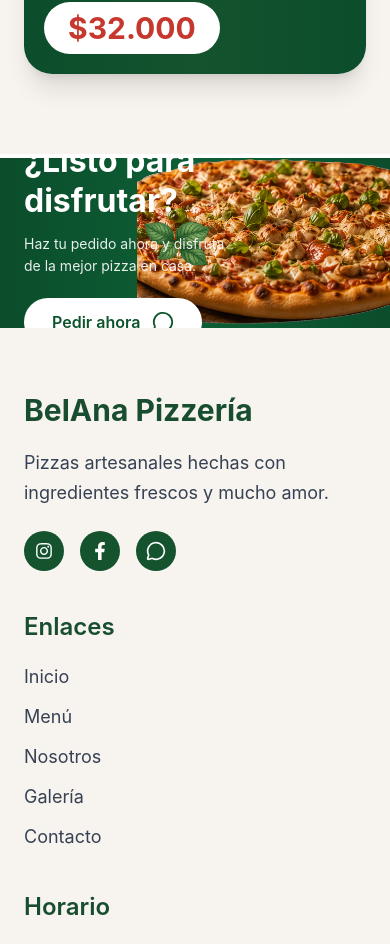
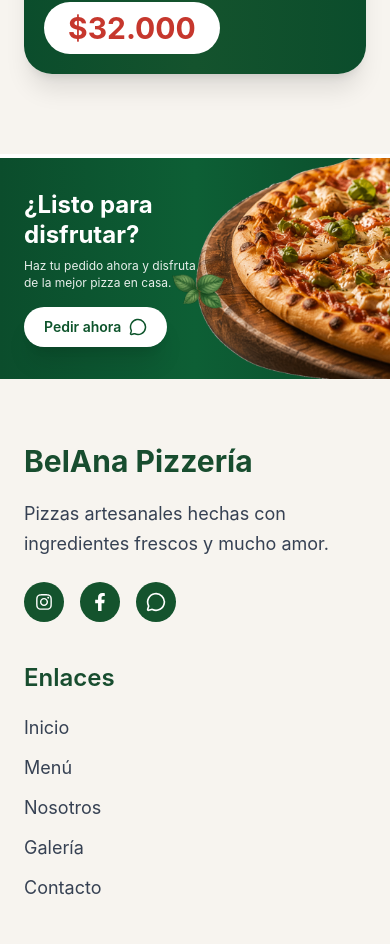
Before and after one commit to Xhan88/pizzeria-bel-ana, a React (Vite) app: page /menu in a window 390 px wide. Shown: the part 1686-2630 px from the top of the page. Built offline with nearby package versions, Linux system fonts and the light colour scheme.

Commit message:
feature/orderbaner

```diff
--- a/src/components/menu/OrderBanner.tsx
+++ b/src/components/menu/OrderBanner.tsx
@@ -4,41 +4,56 @@ export const OrderBanner = () => {
   return (
     <section className="relative overflow-hidden bg-[#0b4d2c] border-t-4 border-white">
 
-      <div className="relative max-w-7xl mx-auto h-[170px] md:h-[230px] flex items-center">
+      {/* Ajustamos h-auto y py-8 en móvil para que respire el contenido, md mantiene h-[230px] */}
+      <div className="relative max-w-7xl mx-auto h-auto py-8 md:py-0 md:h-[230px] flex items-center">
 
         {/* GRADIENT */}
-        <div className="absolute inset-0 bg-gradient-to-r from-[#0b4d2c] via-[#0d5f35] " />
+        <div className="absolute inset-0 bg-gradient-to-r from-[#0b4d2c] via-[#0d5f35]" />
 
         {/* PIZZA IMAGE */}
         <img
           src="/pizza-order-now.png"
           alt="Pizza artesanal"
-          className="absolute right-0 top-0 h-full w-[65%] md:w-auto object-cover md:object-contain"
+          className="
+            absolute right-0 top-1/2 -translate-y-1/2
+            /* Mobile: Controlamos el alto y ancho para mantener el círculo como la foto */
+            h-[110%] w-[50%] object-cover object-left
+            /* Desktop: Se mantiene tu config original */
+            md:top-0 md:translate-y-0 md:h-full md:w-auto md:object-contain
+          "
         />
 
         {/* BASIL */}
         <img
           src="contacto/albacha.png"
           alt="Albahaca"
-          className="absolute left-[34%] top-1/2 -translate-y-1/2 w-[90px] md:w-[140px] z-[2]"
+          className="
+            absolute z-[2] -translate-y-1/2
+            /* Mobile: Posición exacta según el mockup */
+            left-[42%] top-[60%] w-[70px]
+            /* Desktop: Se mantiene tu config original */
+            md:left-[34%] md:top-1/2 md:w-[140px]
+          "
         />
 
         {/* CONTENT */}
-        <div className="relative z-10 px-6 md:px-12 max-w-[320px] md:max-w-xl">
+        {/* Ajustamos max-w en móvil para que el texto no choque con la albahaca ni la pizza */}
+        <div className="relative z-10 px-6 md:px-12 max-w-[240px] sm:max-w-[300px] md:max-w-xl">
 
-          <h2 className="text-white text-[2rem] md:text-5xl font-bold leading-tight">
+          {/* Reduje un pelín el texto en móvil a text-2xl/3xl para evitar saltos de línea raros */}
+          <h2 className="text-white text-2xl sm:text-3xl md:text-5xl font-bold leading-tight">
             ¿Listo para disfrutar?
           </h2>
 
-          <p className="text-white/90 text-sm md:text-xl mt-3 leading-relaxed">
+          <p className="text-white/90 text-xs sm:text-sm md:text-xl mt-2 md:mt-3 leading-snug md:leading-relaxed">
             Haz tu pedido ahora y disfruta
             <br />
             de la mejor pizza en casa.
           </p>
 
-          <button className="mt-5 bg-white hover:bg-[#f3f3f3] text-green-900 px-7 py-3 rounded-full text-base md:text-lg font-semibold flex items-center gap-3 transition-all duration-300 hover:scale-105 shadow-xl">
+          <button className="mt-4 md:mt-5 bg-white hover:bg-[#f3f3f3] text-green-900 px-5 py-2.5 md:px-7 md:py-3 rounded-full text-sm md:text-lg font-semibold flex items-center gap-2 md:gap-3 transition-all duration-300 hover:scale-105 shadow-xl">
             Pedir ahora
-            <MessageCircle size={22} />
+            <MessageCircle size={18} className="md:w-[22px] md:h-[22px]" />
           </button>
 
         </div>
```
